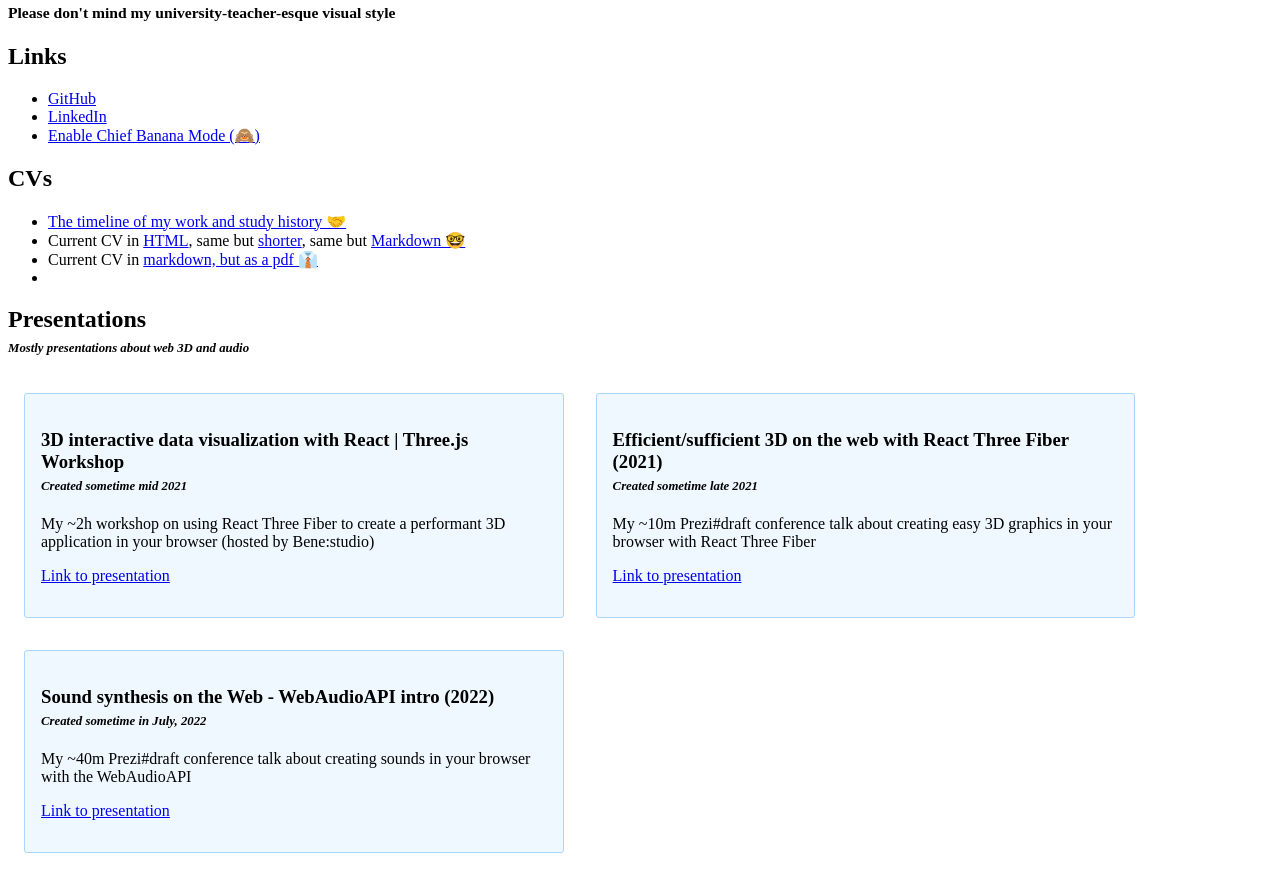
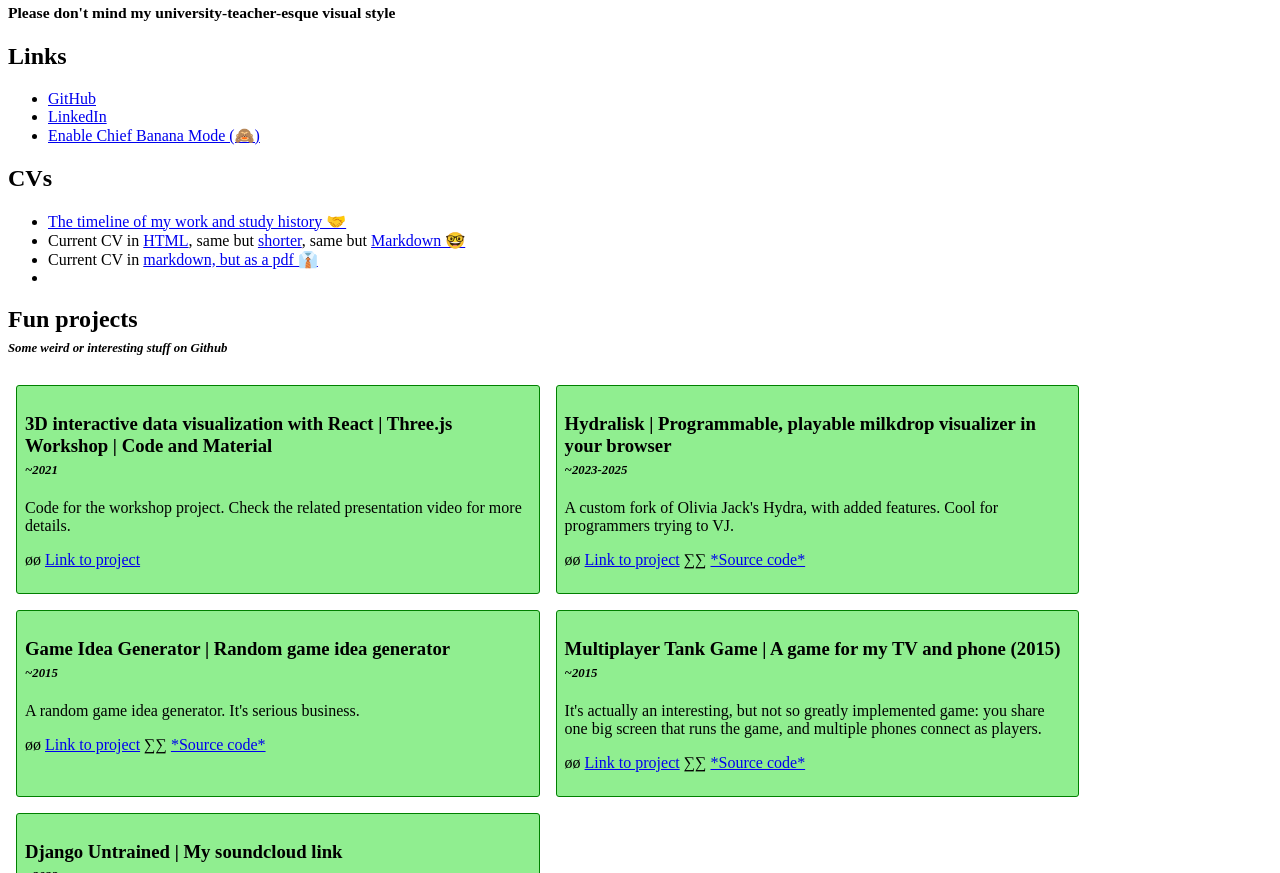
Before and after one commit to delanni/cv, a website: page index.html in a window 1280 px wide. Shown: the part 79-952 px from the top of the page. Drawn offline with Linux system fonts and the light colour scheme.

Commit message:
render projects, add projects

```diff
--- /dev/null
+++ b/data/projects.json
@@ -0,0 +1,35 @@
+[
+  {
+    "title": "3D interactive data visualization with React | Three.js Workshop | Code and Material",
+    "date": "~2021",
+    "description": "Code for the workshop project. Check the related presentation video for more details.",
+    "url": "https://github.com/delanni/react-three-flight-visualization"
+  },
+  {
+    "title": "Hydralisk | Programmable, playable milkdrop visualizer in your browser",
+    "date": "~2023-2025",
+    "description": "A custom fork of Olivia Jack's Hydra, with added features. Cool for programmers trying to VJ.",
+    "url": "https://delanni.github.io/hydralisk/",
+    "source": "https://github.com/delanni/hydralisk/tree/gh-pages"
+  },
+  {
+    "title": "Game Idea Generator | Random game idea generator",
+    "date": "~2015",
+    "description": "A random game idea generator. It's serious business.",
+    "url": "https://delanni.github.io/gameIdeaGen/",
+    "source": "https://github.com/delanni/gameIdeaGen"
+  },
+  {
+    "title": "Multiplayer Tank Game | A game for my TV and phone (2015)",
+    "date": "~2015",
+    "description": "It's actually an interesting, but not so greatly implemented game: you share one big screen that runs the game, and multiple phones connect as players.",
+    "source": "https://github.com/delanni/multiplayerTank",
+    "url": "TODO: est 2015"
+  },
+  {
+    "title": "Django Untrained | My soundcloud link",
+    "date": "~2022",
+    "description": "Synths, mixes, and links to other projects.",
+    "url": "https://soundcloud.com/django-untrained"
+  }
+]
--- a/index.html
+++ b/index.html
@@ -47,13 +47,18 @@
         flex-wrap: wrap;
       }
 
+      #projects-container {
+        display: flex;
+        flex-wrap: wrap;
+      }
+
       .presentation-item {
         width: 40%;
         border: 1px solid rgb(168, 214, 255);
         background-color: aliceblue;
         border-radius: 3px;
-        padding: 1em;
-        margin: 1em;
+        padding: 0.5em;
+        margin: 0.5em;
       }
 
       .article-item {
@@ -61,8 +66,17 @@
         border: 1px solid pink;
         background-color: rgb(255, 230, 234);
         border-radius: 3px;
-        padding: 1em;
-        margin: 1em;
+        padding: 0.5em;
+        margin: 0.5em;
+      }
+
+      .project-item {
+        width: 40%;
+        border: 1px solid green;
+        background-color: lightgreen;
+        border-radius: 3px;
+        padding: 0.5em;
+        margin: 0.5em;
       }
 
       .caption {
@@ -83,7 +97,15 @@
             <h5 class="caption">${item.date}</h5>
             <p>${item.description}</p>
             <p>
-              <a target="_blank" href="${item.url}">Link to ${contentKind}</a>
+              ${
+                item.url
+                  ? `øø <a target="_blank" href="${item.url}">Link to ${contentKind}</a>`
+                  : ""
+              } ${
+            item.source
+              ? `∑∑ <a target="_blank" href="${item.source}">*Source code*</a>`
+              : ""
+          }
             </p>
           `;
           container.appendChild(itemElement);
@@ -136,6 +158,20 @@
       <li></li>
     </ul>
 
+    <h2>Fun projects</h2>
+    <h5 class="caption">Some weird or interesting stuff on Github</h5>
+    <section id="projects-container"></section>
+    <script>
+      fetch("./data/projects.json")
+        .then((response) => response.json())
+        .then((projects) => {
+          renderPersonalContent("projects-container", projects, "project");
+        })
+        .catch((error) => {
+          handlePersonalContentError(error, "projects-container", "projects");
+        });
+    </script>
+
     <h2>Presentations</h2>
     <h5 class="caption">Mostly presentations about web 3D and audio</h5>
     <section id="presentations-container"></section>
```
